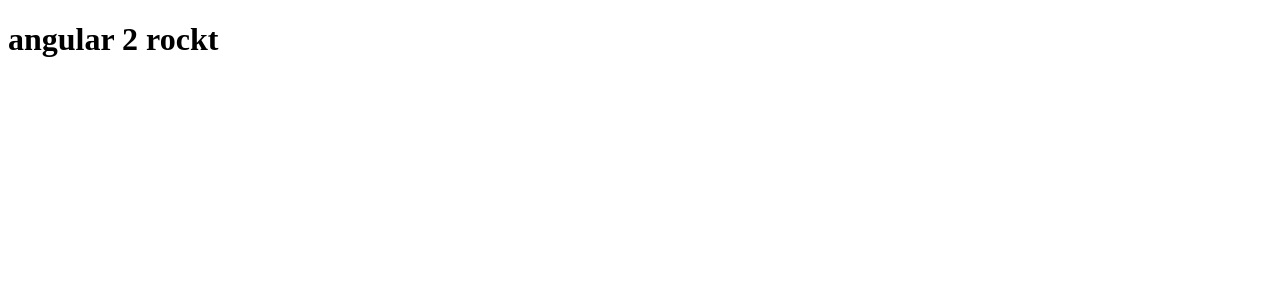
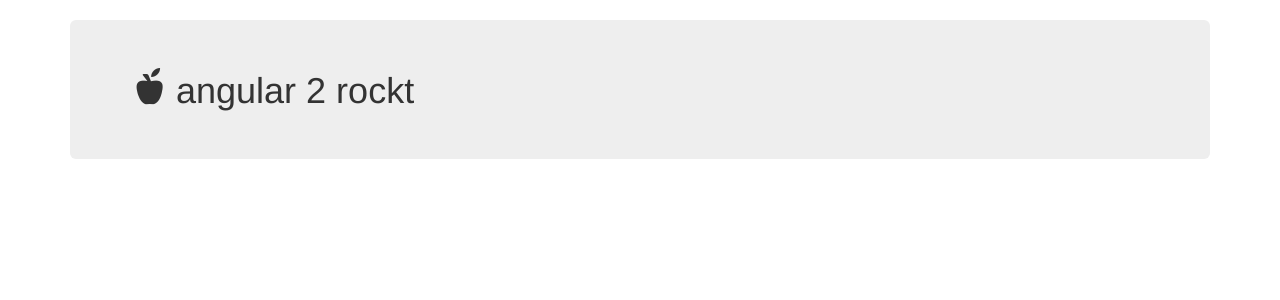
Before and after one commit to tomsteg/angular2-workshop-devmedia, an Angular app in the folder book-rating/: page / in a window 1280 px wide. Shown: the top 300 px of the page. Built offline with nearby package versions, Linux system fonts and the light colour scheme.

Commit message:
adding thrird party lib: boostrap

```diff
--- a/book-rating/angular-cli.json
+++ b/book-rating/angular-cli.json
@@ -15,7 +15,8 @@
       "prefix": "br",
       "mobile": false,
       "styles": [
-        "styles.css"
+        "styles.css",
+        "../node_modules/bootstrap/dist/css/bootstrap.css"
       ],
       "scripts": [],
       "environments": {
--- a/book-rating/package.json
+++ b/book-rating/package.json
@@ -20,6 +20,7 @@
     "@angular/platform-browser": "2.0.0",
     "@angular/platform-browser-dynamic": "2.0.0",
     "@angular/router": "3.0.0",
+    "bootstrap": "^3.3.7",
     "core-js": "^2.4.1",
     "rxjs": "5.0.0-beta.12",
     "ts-helpers": "^1.1.1",
--- a/book-rating/src/app/app.component.html
+++ b/book-rating/src/app/app.component.html
@@ -1,3 +1,4 @@
-<h1>
+<h1 class="jumbotron">
+  <i class="glyphicon glyphicon-apple"></i>
   {{title}}
 </h1>
--- a/book-rating/src/index.html
+++ b/book-rating/src/index.html
@@ -8,7 +8,7 @@
   <meta name="viewport" content="width=device-width, initial-scale=1">
   <link rel="icon" type="image/x-icon" href="favicon.ico">
 </head>
-<body>
+<body class="container">
 
   <br-root>Loading...</br-root>
 
```
